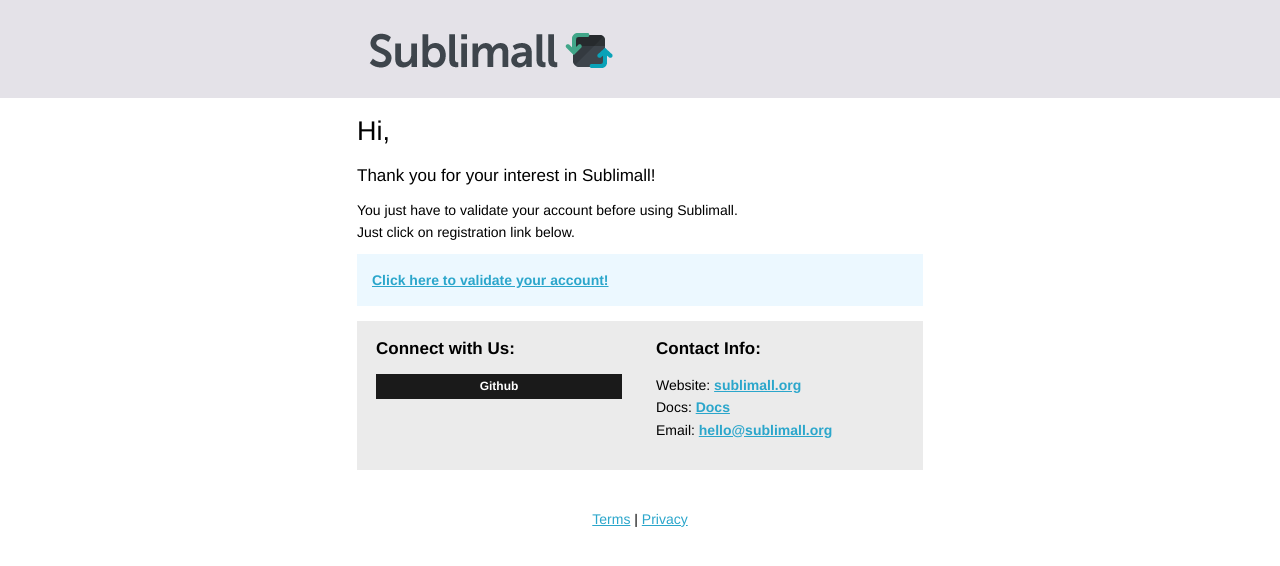
After one commit to toxinu/sublimall-server, a Django app: template templates/email/registration.html in a window 1280 px wide. The commit adds this page. Shown: the top 566 px of the page. Run offline with Django 3.2, Linux system fonts and the light colour scheme; the template is opened without the code that fills it: most values are stand-ins (such as "Sample title", 1, 10 or a date in 2020); parts of the project's set-up code (start-up, migrations or seed data) failed here and were passed over.

Commit message:
Added logo and email templates

```diff
--- /dev/null
+++ b/assets/css/email.css
@@ -0,0 +1,225 @@
+/* -------------------------------------
+		GLOBAL
+------------------------------------- */
+* {
+	margin:0;
+	padding:0;
+}
+* { font-family: "Helvetica Neue", "Helvetica", Helvetica, Arial, sans-serif; }
+
+img {
+	max-width: 100%;
+}
+.collapse {
+	margin:0;
+	padding:0;
+}
+body {
+	-webkit-font-smoothing:antialiased;
+	-webkit-text-size-adjust:none;
+	width: 100%!important;
+	height: 100%;
+}
+
+
+/* -------------------------------------
+		ELEMENTS
+------------------------------------- */
+a { color: #2BA6CB;}
+
+.btn {
+	text-decoration:none;
+	color: #FFF;
+	background-color: #666;
+	padding:10px 16px;
+	font-weight:bold;
+	margin-right:10px;
+	text-align:center;
+	cursor:pointer;
+	display: inline-block;
+}
+
+p.callout {
+	padding:15px;
+	background-color:#ECF8FF;
+	margin-bottom: 15px;
+}
+.callout a {
+	font-weight:bold;
+	color: #2BA6CB;
+}
+
+table.social {
+/* 	padding:15px; */
+	background-color: #ebebeb;
+
+}
+.social .soc-btn {
+	padding: 3px 7px;
+	font-size:12px;
+	margin-bottom:10px;
+	text-decoration:none;
+	color: #FFF;font-weight:bold;
+	display:block;
+	text-align:center;
+}
+a.gh { background-color: #1A1A1A!important; color: white;}
+a.fb { background-color: #3B5998!important; }
+a.tw { background-color: #1daced!important; }
+a.gp { background-color: #DB4A39!important; }
+a.ms { background-color: #000!important; }
+
+.sidebar .soc-btn {
+	display:block;
+	width:100%;
+}
+
+/* -------------------------------------
+		HEADER
+------------------------------------- */
+table.head-wrap { width: 100%;}
+
+.header.container table td.logo { padding: 15px; }
+.header.container table td.label { padding: 15px; padding-left:0px;}
+
+
+/* -------------------------------------
+		BODY
+------------------------------------- */
+table.body-wrap { width: 100%;}
+
+
+/* -------------------------------------
+		FOOTER
+------------------------------------- */
+table.footer-wrap { width: 100%;	clear:both!important;
+}
+.footer-wrap .container td.content  p { border-top: 1px solid rgb(215,215,215); padding-top:15px;}
+.footer-wrap .container td.content p {
+	font-size:10px;
+	font-weight: bold;
+
+}
+
+
+/* -------------------------------------
+		TYPOGRAPHY
+------------------------------------- */
+h1,h2,h3,h4,h5,h6 {
+font-family: "HelveticaNeue-Light", "Helvetica Neue Light", "Helvetica Neue", Helvetica, Arial, "Lucida Grande", sans-serif; line-height: 1.1; margin-bottom:15px; color:#000;
+}
+h1 small, h2 small, h3 small, h4 small, h5 small, h6 small { font-size: 60%; color: #6f6f6f; line-height: 0; text-transform: none; }
+
+h1 { font-weight:200; font-size: 44px;}
+h2 { font-weight:200; font-size: 37px;}
+h3 { font-weight:500; font-size: 27px;}
+h4 { font-weight:500; font-size: 23px;}
+h5 { font-weight:900; font-size: 17px;}
+h6 { font-weight:900; font-size: 14px; text-transform: uppercase; color:#444;}
+
+.collapse { margin:0!important;}
+
+p, ul {
+	margin-bottom: 10px;
+	font-weight: normal;
+	font-size:14px;
+	line-height:1.6;
+}
+p.lead { font-size:17px; }
+p.last { margin-bottom:0px;}
+
+ul li {
+	margin-left:5px;
+	list-style-position: inside;
+}
+
+/* -------------------------------------
+		SIDEBAR
+------------------------------------- */
+ul.sidebar {
+	background:#ebebeb;
+	display:block;
+	list-style-type: none;
+}
+ul.sidebar li { display: block; margin:0;}
+ul.sidebar li a {
+	text-decoration:none;
+	color: #666;
+	padding:10px 16px;
+/* 	font-weight:bold; */
+	margin-right:10px;
+/* 	text-align:center; */
+	cursor:pointer;
+	border-bottom: 1px solid #777777;
+	border-top: 1px solid #FFFFFF;
+	display:block;
+	margin:0;
+}
+ul.sidebar li a.last { border-bottom-width:0px;}
+ul.sidebar li a h1,ul.sidebar li a h2,ul.sidebar li a h3,ul.sidebar li a h4,ul.sidebar li a h5,ul.sidebar li a h6,ul.sidebar li a p { margin-bottom:0!important;}
+
+
+
+/* ---------------------------------------------------
+		RESPONSIVENESS
+		Nuke it from orbit. It's the only way to be sure.
+------------------------------------------------------ */
+
+/* Set a max-width, and make it display as block so it will automatically stretch to that width, but will also shrink down on a phone or something */
+.container {
+	display:block!important;
+	max-width:600px!important;
+	margin:0 auto!important; /* makes it centered */
+	clear:both!important;
+}
+
+/* This should also be a block element, so that it will fill 100% of the .container */
+.content {
+	padding:15px;
+	max-width:600px;
+	margin:0 auto;
+	display:block;
+}
+
+/* Let's make sure tables in the content area are 100% wide */
+.content table { width: 100%; }
+
+
+/* Odds and ends */
+.column {
+	width: 300px;
+	float:left;
+}
+.column tr td { padding: 15px; }
+.column-wrap {
+	padding:0!important;
+	margin:0 auto;
+	max-width:600px!important;
+}
+.column table { width:100%;}
+.social .column {
+	width: 280px;
+	min-width: 279px;
+	float:left;
+}
+
+/* Be sure to place a .clear element after each set of columns, just to be safe */
+.clear { display: block; clear: both; }
+
+
+/* -------------------------------------------
+		PHONE
+		For clients that support media queries.
+		Nothing fancy.
+-------------------------------------------- */
+@media only screen and (max-width: 600px) {
+
+	a[class="btn"] { display:block!important; margin-bottom:10px!important; background-image:none!important; margin-right:0!important;}
+
+	div[class="column"] { width: auto!important; float:none!important;}
+
+	table.social div[class="column"] {
+		width:auto!important;
+	}
+
+}
--- a/templates/base.html
+++ b/templates/base.html
@@ -26,7 +26,7 @@
             <li class="{% navactive request 'login' %}"><a href="{% url 'login' %}">Login</a></li>
           {% endif %}
         </ul>
-        <h3><a href="/#" class="text-muted title">Sublimall</a></h3>
+        <h3><a href="/#" class="text-muted title"><img src="{% static 'images/logo.png' %}" alt="logo" /></a></h3>
       </div>
     {% endif %}
       {% if messages %}
--- /dev/null
+++ b/templates/email/account-deleted.txt
@@ -0,0 +1,5 @@
+Sad to see you leave Sublimall.\n
+Your account has been deleted with all your data.\n\n
+Please give me feedback about why you leave at {{ feedback_email }}.\n
+
+See you soon!\n
--- /dev/null
+++ b/templates/email/base.html
@@ -0,0 +1,117 @@
+{% load staticfiles %}
+{% load base_extras %}
+<!DOCTYPE html PUBLIC "-//W3C//DTD XHTML 1.0 Transitional//EN" "http://www.w3.org/TR/xhtml1/DTD/xhtml1-transitional.dtd">
+<html xmlns="http://www.w3.org/1999/xhtml">
+    <head>
+    <!-- If you delete this meta tag, Half Life 3 will never be released. -->
+    <meta name="viewport" content="width=device-width" />
+    <meta http-equiv="Content-Type" content="text/html; charset=UTF-8" />
+    <title>{% block title %}{% endblock %}</title>
+    <link rel="stylesheet" type="text/css" href="{{ SITE_URL }}{% static 'css/email.css' %}" />
+</head>
+<body bgcolor="#FFFFFF">
+    <!-- HEADER -->
+    <table class="head-wrap" bgcolor="#E4E2E8">
+        <tr>
+            <td></td>
+            <td class="header container" >
+                <div class="content">
+                    <table bgcolor="#E4E2E8">
+                        <tr>
+                            <td><img src="{{ SITE_URL }}{% static 'images/logo.png' %}" /></td>
+                            <td align="right"><h6 class="collapse">{% block subtitle %}{% endblock %}</h6></td>
+                        </tr>
+                    </table>
+                </div>
+            </td>
+            <td></td>
+        </tr>
+    </table>
+    <!-- /HEADER -->
+    <!-- BODY -->
+    <table class="body-wrap">
+        <tr>
+            <td></td>
+            <td class="container" bgcolor="#FFFFFF">
+
+                <div class="content">
+                <table>
+                    <tr>
+                        <td>
+                            <h3>Hi,</h3>
+                            <p class="lead">{% block lead %}{% endblock %}</p>
+                            <p>{% block content %}{% endblock %}</p>
+                            <p class="callout">{% block callout %}{% endblock %}</p>
+                            <!-- social & contact -->
+                            <table class="social" width="100%">
+                                <tr>
+                                    <td>
+                                        <!-- column 1 -->
+                                        <table align="left" class="column">
+                                            <tr>
+                                                <td>
+                                                    <h5 class="">Connect with Us:</h5>
+                                                    <p class="">
+                                                        <a href="https://github.com/socketubs/Sublimall" class="soc-btn gh">Github</a>
+                                                    </p>
+                                                </td>
+                                            </tr>
+                                        </table>
+                                        <!-- /column 1 -->
+                                        <!-- column 2 -->
+                                        <table align="left" class="column">
+                                            <tr>
+                                                <td>
+                                                    <h5 class="">Contact Info:</h5>
+                                                    <p>
+                                                        Website: <strong><a href="http://sublimall.org">sublimall.org</a></strong>
+                                                        <br/>
+                                                        Docs: <strong><a href="http://sublimall.org/docs">Docs</a></strong>
+                                                        <br/>
+                                                        Email: <strong><a href="emailto:hello@sublimall.org">hello@sublimall.org</a></strong>
+                                                    </p>
+                                                </td>
+                                            </tr>
+                                        </table>
+                                        <!-- /column 2 -->
+                                        <span class="clear"></span>
+                                    </td>
+                                </tr>
+                            </table>
+                            <!-- /social & contact -->
+                        </td>
+                    </tr>
+                </table>
+                </div>
+                <!-- /content -->
+            </td>
+            <td></td>
+        </tr>
+    </table>
+    <!-- /BODY -->
+    <!-- FOOTER -->
+    <table class="footer-wrap">
+        <tr>
+            <td></td>
+            <td class="container">
+                <!-- content -->
+                <div class="content">
+                    <table>
+                        <tr>
+                            <td align="center">
+                                <p>
+                                    <a href="#">Terms</a> |
+                                    <a href="#">Privacy</a>
+                                </p>
+                            </td>
+                        </tr>
+                    </table>
+                </div>
+                <!-- /content -->
+            </td>
+            <td></td>
+        </tr>
+    </table>
+    <!-- /FOOTER -->
+</body>
+</html>
--- /dev/null
+++ b/templates/email/password-recovery.txt
@@ -0,0 +1,5 @@
+This email will allow you to set a new Sublimall password.\n
+Just click on link below:\n\n
+{{ password_recovery_link }}.\n
+
+See you soon!\n
--- /dev/null
+++ b/templates/email/registration.html
@@ -0,0 +1,21 @@
+{% extends 'email/base.html' %}
+
+{% block title %}
+Sublimall registration confirmation
+{% endblock %}
+
+{% block subtitle %}
+{% endblock %}
+
+{% block lead %}
+Thank you for your interest in Sublimall!
+{% endblock %}
+
+{% block content %}
+You just have to validate your account before using Sublimall.<br />
+Just click on registration link below.
+{% endblock %}
+
+{% block callout %}
+<a href="{{ registration_link }}">Click here to validate your account!</a>
+{% endblock %}
```
Also changed, not shown: sublimall/accounts/views.py (+24 -24 lines), sublimall/utils.py (added, +14 -0 lines), templates/email/account-deleted.html (added, +21 -0 lines), templates/email/password-recovery.html (added, +21 -0 lines), templates/email/registration.txt (added, +7 -0 lines), assets/images/logo.png (added).
